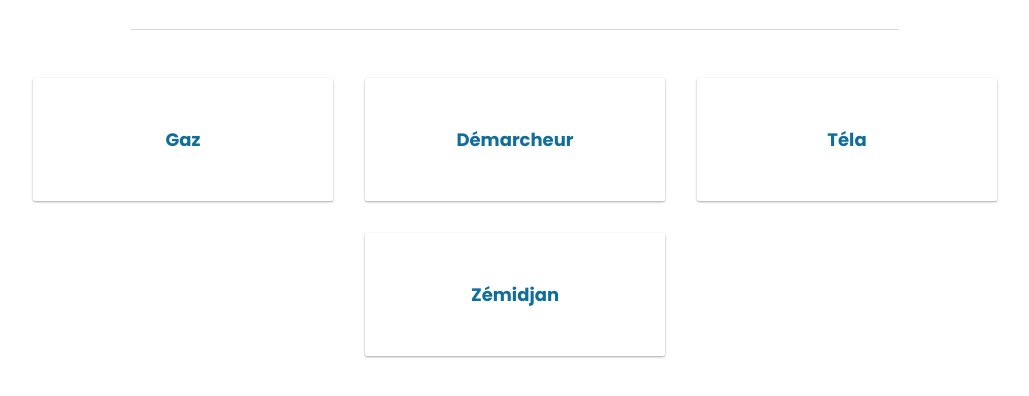
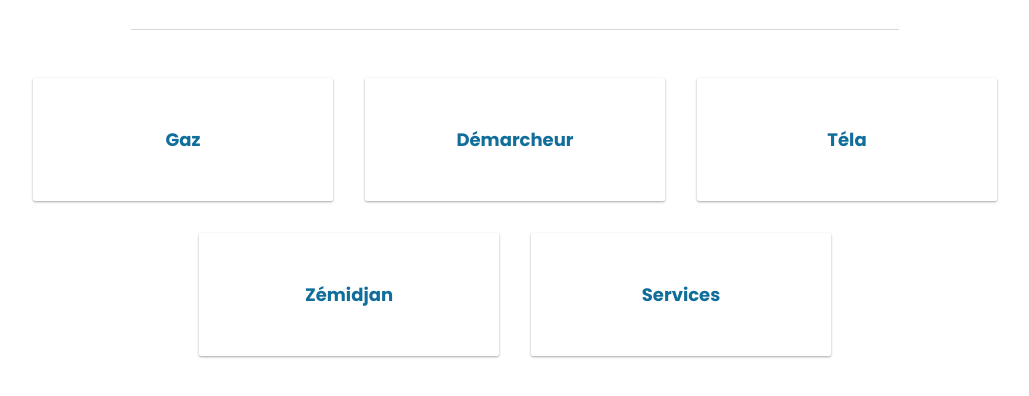
Before and after one commit to fless-lab/allotg, a plain HTML site: page index.html in a window 1280 px wide. Shown: the part 394-790 px from the top of the page, without its empty margins (125-1154 px from the left). Drawn offline with Linux system fonts and the light colour scheme.

Commit message:
ajout du card service

```diff
--- a/index.html
+++ b/index.html
@@ -105,6 +105,7 @@
                 <a href="#"  class="service-card"><span class="service-card-title">Démarcheur</span></a>
                 <a href="#"  class="service-card"><span class="service-card-title">Téla</span></a>
                 <a href="#"  class="service-card"><span class="service-card-title">Zémidjan</span></a>
+		<a href="#"  class="service-card"><span class="service-card-title">Services</span></a>
             </div>
         </div>
     </div>
```
